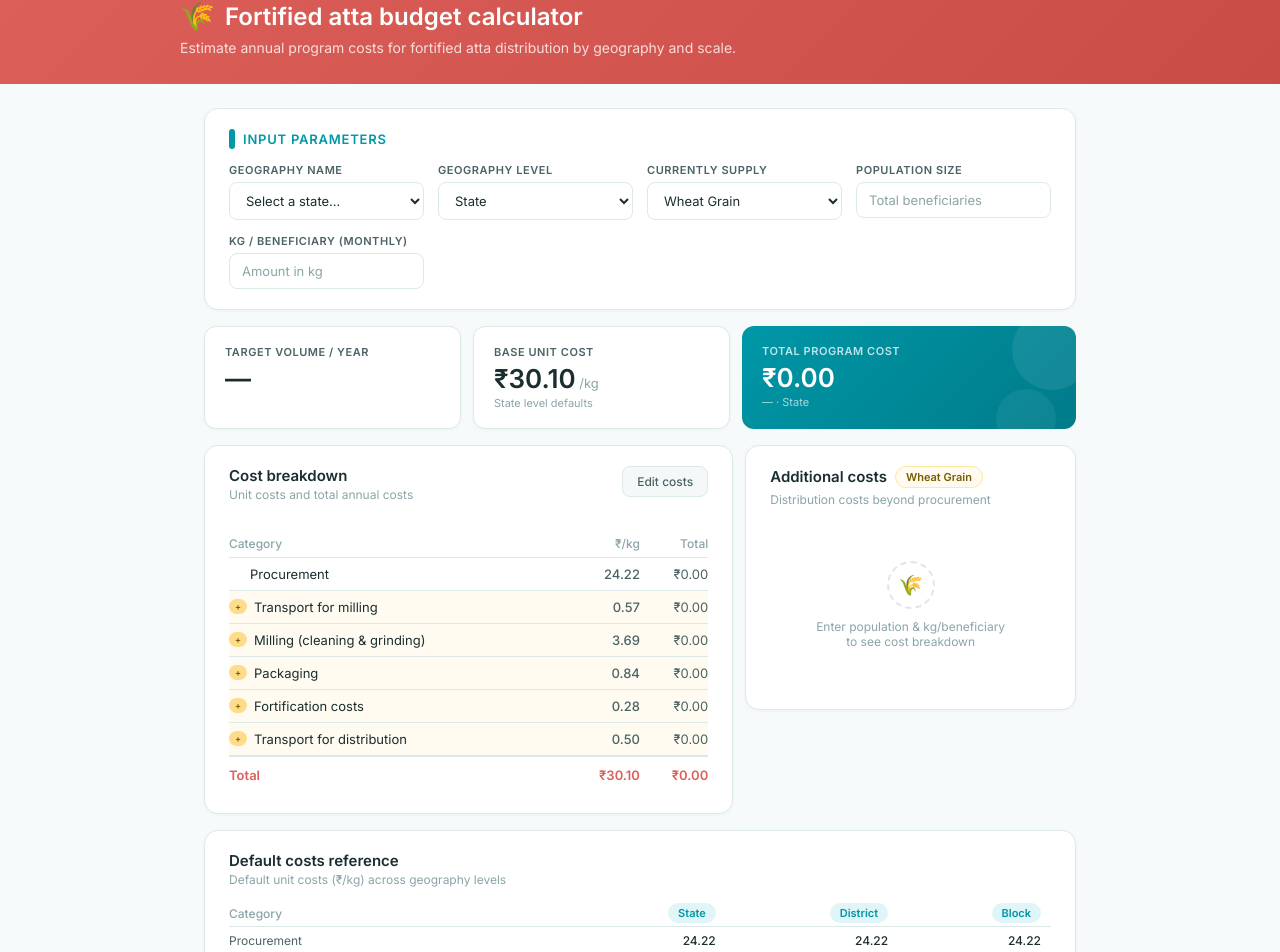
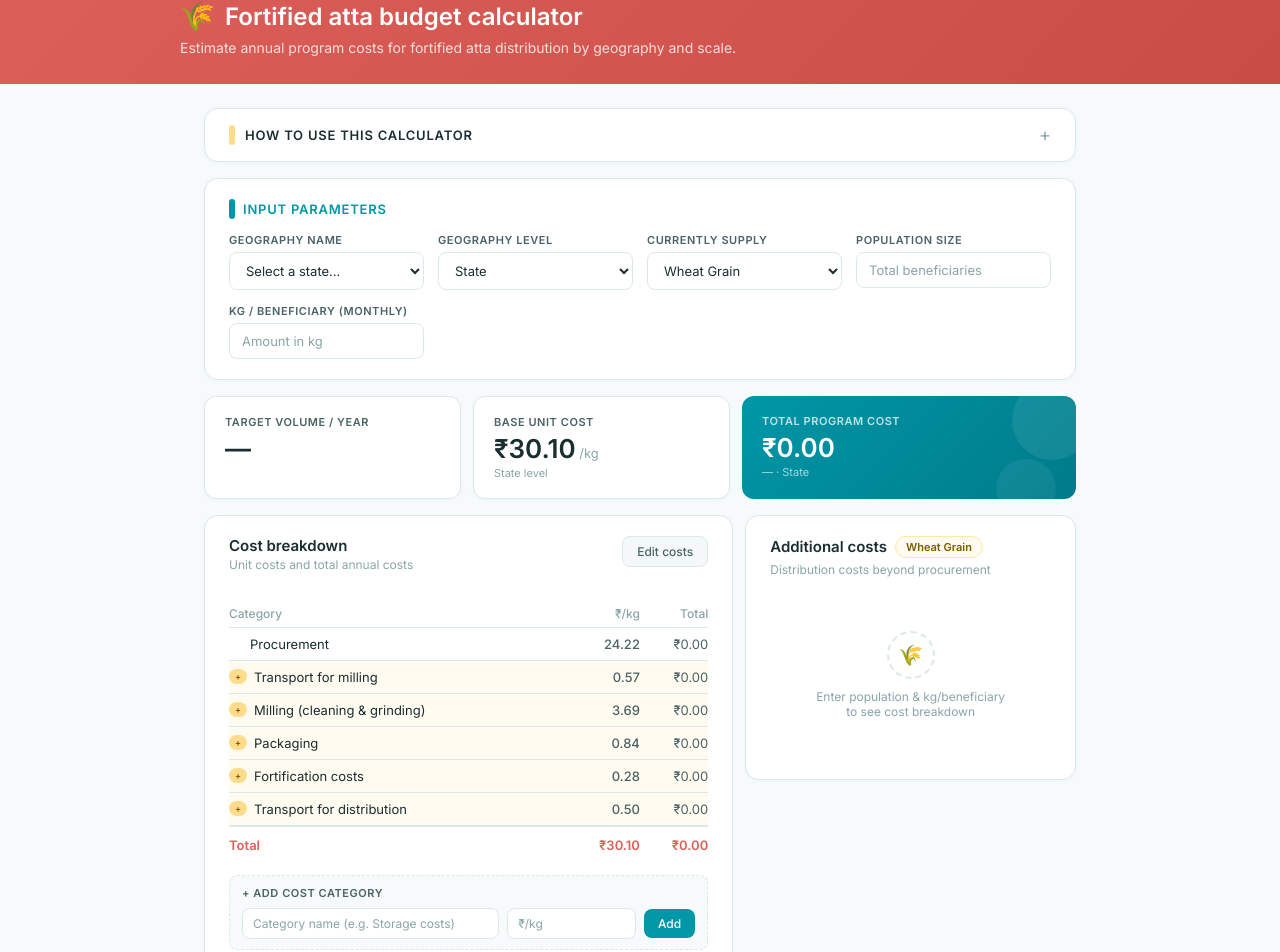
Before and after one commit to rebeccamurerwa-collab/atta-calculator, a React (Vite) app: page / in a window 1280 px wide. Shown: the part 33-985 px from the top of the page. Built offline with nearby package versions, Linux system fonts and the light colour scheme.

Commit message:
add how to guide and custom cost categories

```diff
--- a/src/App.jsx
+++ b/src/App.jsx
@@ -18,7 +18,7 @@ const ALL_COSTS = [
 ];
 
 const C = { red:"#dc6059", yellow:"#ffdc8b", teal:"#0097a7", redLight:"#fdf1f0", redMid:"#f5b8b5", tealLight:"#e0f5f7", tealMid:"#4ec4cf", yellowLight:"#fffbf0", yellowMid:"#ffe9a0", dark:"#1a2e30", mid:"#4a6366", light:"#8aa5a8", border:"#dde8e9", bg:"#f7fafa" };
-const PIE_COLORS = [C.red, C.teal, C.yellow, "#e8927c","#33b5c2","#a0d8de"];
+const PIE_COLORS = [C.red, C.teal, C.yellow, "#e8927c","#33b5c2","#a0d8de","#f5c842","#6dd6a0"];
 
 const fmt2 = n => Number(n).toFixed(2);
 const fmtBig = n => {
@@ -57,19 +57,18 @@ function PieChart({ data }) {
       <text x={cx} y={cy+10} textAnchor="middle" dominantBaseline="middle" fontSize="9" fill={PIE_COLORS[0]}>{data[0].label}</text>
     </svg>
   );
-  let cum = -Math.PI/2;
-  const slices = data.map((d,i)=>{
-    const pct=d.value/total, a1=cum, a2=cum+pct*2*Math.PI; cum=a2;
+  let cum=-Math.PI/2;
+  const slices=data.map((d,i)=>{
+    const pct=d.value/total,a1=cum,a2=cum+pct*2*Math.PI; cum=a2;
     const x1=cx+r*Math.cos(a1),y1=cy+r*Math.sin(a1),x2=cx+r*Math.cos(a2),y2=cy+r*Math.sin(a2);
     const xi1=cx+ir*Math.cos(a1),yi1=cy+ir*Math.sin(a1),xi2=cx+ir*Math.cos(a2),yi2=cy+ir*Math.sin(a2);
-    const large=pct>0.5?1:0, mid=(a1+a2)/2;
-    return { path:`M${xi1} ${yi1}L${x1} ${y1}A${r} ${r} 0 ${large} 1 ${x2} ${y2}L${xi2} ${yi2}A${ir} ${ir} 0 ${large} 0 ${xi1} ${yi1}Z`, color:PIE_COLORS[i%PIE_COLORS.length], pct:Math.round(pct*100), lx:cx+(r+20)*Math.cos(mid), ly:cy+(r+20)*Math.sin(mid) };
+    const large=pct>0.5?1:0,mid=(a1+a2)/2;
+    return {path:`M${xi1} ${yi1}L${x1} ${y1}A${r} ${r} 0 ${large} 1 ${x2} ${y2}L${xi2} ${yi2}A${ir} ${ir} 0 ${large} 0 ${xi1} ${yi1}Z`,color:PIE_COLORS[i%PIE_COLORS.length],pct:Math.round(pct*100),lx:cx+(r+20)*Math.cos(mid),ly:cy+(r+20)*Math.sin(mid)};
   });
   return (
     <svg viewBox={`0 0 ${size} ${size}`} width="100%" style={{maxWidth:200,display:"block",margin:"0 auto"}}>
       {slices.map((s,i)=>(
-        <g key={i}>
-          <path d={s.path} fill={s.color}/>
+        <g key={i}><path d={s.path} fill={s.color}/>
           {s.pct>7&&<text x={s.lx} y={s.ly} textAnchor="middle" dominantBaseline="middle" fontSize="9.5" fill={s.color} fontWeight="600">{s.pct}%</text>}
         </g>
       ))}
@@ -90,6 +89,12 @@ function SectionTitle({ children, sub }) {
   );
 }
 
+const HOW_TO = [
+  { icon:"📋", title:"Fill in the inputs", body:"Select the state, geography level (State / District / Block), and the type of commodity currently being supplied (wheat grain or flour). Then enter the total number of beneficiaries and the monthly kg allocation per person." },
+  { icon:"📊", title:"Interpret the results", body:"The calculator shows your target annual volume, the base unit cost per kg, and the total program cost. The cost breakdown table lists every cost category. Rows highlighted in yellow are additional costs introduced by switching to fortified atta — these also appear in the pie chart on the right." },
+  { icon:"✏️", title:"Edit or add costs", body:"The default costs come from an FFI case study in Haryana. Click 'Edit costs' to enter your own unit costs for any category. Use '+ Add cost category' to include costs specific to your context (e.g. storage, last-mile delivery). All changes update the total automatically." },
+];
+
 export default function App() {
   const [geoName, setGeoName] = useState("");
   const [geoLevel, setGeoLevel] = useState("State");
@@ -98,22 +103,46 @@ export default function App() {
   const [kgPerBenef, setKgPerBenef] = useState("");
   const [customMode, setCustomMode] = useState(false);
   const [customCosts, setCustomCosts] = useState({...DEFAULTS["State"]});
+  const [extraCats, setExtraCats] = useState([]);
+  const [newLabel, setNewLabel] = useState("");
+  const [newCost, setNewCost] = useState("");
+  const [guideOpen, setGuideOpen] = useState(false);
 
   const costs = customMode ? customCosts : DEFAULTS[geoLevel];
   const isGrain = supplyType === "Wheat Grain";
 
   const handleLevelChange = lvl => { setGeoLevel(lvl); if (!customMode) setCustomCosts({...DEFAULTS[lvl]}); };
 
+  const handleReset = () => { setCustomCosts({...DEFAULTS[geoLevel]}); setExtraCats([]); };
+
+  const addCategory = () => {
+    if (!newLabel.trim()) return;
+    setExtraCats(p=>[...p, { id: Date.now(), label:newLabel.trim(), cost: parseFloat(newCost)||0 }]);
+    setNewLabel(""); setNewCost("");
+  };
+
+  const removeExtra = id => setExtraCats(p=>p.filter(e=>e.id!==id));
+  const updateExtra = (id,val) => setExtraCats(p=>p.map(e=>e.id===id?{...e,cost:parseFloat(val)||0}:e));
+
   const targetVol = useMemo(()=>{
-    const p=parseFloat(population), k=parseFloat(kgPerBenef);
+    const p=parseFloat(population),k=parseFloat(kgPerBenef);
     return (!p||!k)?0:p*k*12;
   },[population,kgPerBenef]);
 
   const additionalKeys = ALL_COSTS.filter(c=>isGrain?c.grainAdd:c.flourAdd).map(c=>c.key);
-  const additionalTotal = additionalKeys.reduce((s,k)=>s+(parseFloat(costs[k])||0),0)*targetVol;
-  const unitTotal = ALL_COSTS.reduce((s,c)=>s+(parseFloat(costs[c.key])||0),0);
-  const totalCost = unitTotal*targetVol;
-  const pieData = additionalKeys.map(k=>({ label:ALL_COSTS.find(c=>c.key===k)?.label||k, value:(parseFloat(costs[k])||0)*targetVol })).filter(d=>d.value>0);
+  const extraUnitTotal = extraCats.reduce((s,e)=>s+e.cost,0);
+  const baseUnitTotal = ALL_COSTS.reduce((s,c)=>s+(parseFloat(costs[c.key])||0),0);
+  const unitTotal = baseUnitTotal + extraUnitTotal;
+  const totalCost = unitTotal * targetVol;
+
+  const additionalTotal = [...additionalKeys.map(k=>parseFloat(costs[k])||0), ...extraCats.map(e=>e.cost)].reduce((s,v)=>s+v,0)*targetVol;
+
+  const pieData = [
+    ...additionalKeys.map(k=>({ label:ALL_COSTS.find(c=>c.key===k)?.label||k, value:(parseFloat(costs[k])||0)*targetVol })),
+    ...extraCats.map(e=>({ label:e.label, value:e.cost*targetVol }))
+  ].filter(d=>d.value>0);
+
+  const cardShadow = "0 1px 4px rgba(0,151,167,0.06)";
 
   return (
     <>
@@ -132,8 +161,35 @@ export default function App() {
 
       <div style={{maxWidth:920,margin:"0 auto",padding:"1.5rem 1.5rem 3rem"}}>
 
+        {/* How to use — collapsible */}
+        <div style={{background:"#fff",border:`1px solid ${C.border}`,borderRadius:14,marginBottom:"1rem",boxShadow:cardShadow,overflow:"hidden"}}>
+          <button onClick={()=>setGuideOpen(o=>!o)} style={{width:"100%",display:"flex",alignItems:"center",justifyContent:"space-between",padding:"1rem 1.5rem",background:"none",border:"none",textAlign:"left"}}>
+            <div style={{display:"flex",alignItems:"center",gap:10}}>
+              <div style={{width:6,height:20,background:C.yellow,borderRadius:3}}/>
+              <span style={{fontSize:13,fontWeight:600,color:C.dark,textTransform:"uppercase",letterSpacing:"0.06em"}}>How to use this calculator</span>
+            </div>
+            <span style={{fontSize:18,color:C.light,lineHeight:1}}>{guideOpen?"−":"+"}</span>
+          </button>
+          {guideOpen&&(
+            <div style={{padding:"0 1.5rem 1.25rem",borderTop:`1px solid ${C.border}`}}>
+              <p style={{fontSize:13,color:C.mid,margin:"1rem 0 1.25rem",lineHeight:1.7}}>This tool helps program managers and stakeholders estimate the annual cost of introducing fortified atta into an existing food distribution program. Follow the steps below to get started.</p>
+              <div style={{display:"grid",gridTemplateColumns:"repeat(auto-fit,minmax(220px,1fr))",gap:12}}>
+                {HOW_TO.map((h,i)=>(
+                  <div key={i} style={{background:C.bg,borderRadius:10,padding:"1rem 1.1rem",border:`1px solid ${C.border}`}}>
+                    <div style={{display:"flex",alignItems:"center",gap:8,marginBottom:8}}>
+                      <span style={{fontSize:18}}>{h.icon}</span>
+                      <span style={{fontSize:13,fontWeight:600,color:C.dark}}>{h.title}</span>
+                    </div>
+                    <p style={{fontSize:12,color:C.mid,lineHeight:1.65,margin:0}}>{h.body}</p>
+                  </div>
+                ))}
+              </div>
+            </div>
+          )}
+        </div>
+
         {/* Inputs */}
-        <div style={{background:"#fff",border:`1px solid ${C.border}`,borderRadius:14,padding:"1.25rem 1.5rem",marginBottom:"1rem",boxShadow:"0 1px 4px rgba(0,151,167,0.06)"}}>
+        <div style={{background:"#fff",border:`1px solid ${C.border}`,borderRadius:14,padding:"1.25rem 1.5rem",marginBottom:"1rem",boxShadow:cardShadow}}>
           <div style={{display:"flex",alignItems:"center",gap:8,marginBottom:14}}>
             <div style={{width:6,height:20,background:C.teal,borderRadius:3}}/>
             <p style={{fontSize:13,fontWeight:600,color:C.teal,margin:0,textTransform:"uppercase",letterSpacing:"0.06em"}}>Input parameters</p>
@@ -149,15 +205,15 @@ export default function App() {
 
         {/* Summary cards */}
         <div style={{display:"grid",gridTemplateColumns:"1fr 1fr 1.3fr",gap:12,marginBottom:"1rem"}}>
-          <div style={{background:"#fff",border:`1px solid ${C.border}`,borderRadius:12,padding:"1.1rem 1.25rem",boxShadow:"0 1px 4px rgba(0,151,167,0.06)"}}>
+          <div style={{background:"#fff",border:`1px solid ${C.border}`,borderRadius:12,padding:"1.1rem 1.25rem",boxShadow:cardShadow}}>
             <p style={{fontSize:11,fontWeight:600,color:C.mid,textTransform:"uppercase",letterSpacing:"0.05em",margin:"0 0 6px"}}>Target volume / year</p>
             <p style={{fontSize:26,fontWeight:600,color:C.dark,margin:0,lineHeight:1.1}}>{targetVol>0?`${(targetVol/1000).toFixed(1)}t`:"—"}</p>
             {targetVol>0&&<p style={{fontSize:11,color:C.light,margin:"3px 0 0"}}>{targetVol.toLocaleString("en-IN")} kg</p>}
           </div>
-          <div style={{background:"#fff",border:`1px solid ${C.border}`,borderRadius:12,padding:"1.1rem 1.25rem",boxShadow:"0 1px 4px rgba(0,151,167,0.06)"}}>
+          <div style={{background:"#fff",border:`1px solid ${C.border}`,borderRadius:12,padding:"1.1rem 1.25rem",boxShadow:cardShadow}}>
             <p style={{fontSize:11,fontWeight:600,color:C.mid,textTransform:"uppercase",letterSpacing:"0.05em",margin:"0 0 6px"}}>Base unit cost</p>
             <p style={{fontSize:26,fontWeight:600,color:C.dark,margin:0,lineHeight:1.1}}>₹{fmt2(unitTotal)}<span style={{fontSize:13,fontWeight:400,color:C.light}}> /kg</span></p>
-            <p style={{fontSize:11,color:C.light,margin:"3px 0 0"}}>{geoLevel} level defaults</p>
+            <p style={{fontSize:11,color:C.light,margin:"3px 0 0"}}>{geoLevel} level</p>
           </div>
           <div style={{background:`linear-gradient(135deg, ${C.teal} 0%, #007b8a 100%)`,borderRadius:12,padding:"1.1rem 1.25rem",position:"relative",overflow:"hidden"}}>
             <div style={{position:"absolute",right:-16,top:-16,width:80,height:80,borderRadius:"50%",background:"rgba(255,255,255,0.08)"}}/>
@@ -170,7 +226,7 @@ export default function App() {
 
         {/* Breakdown + Additional */}
         <div style={{display:"grid",gridTemplateColumns:"1.6fr 1fr",gap:12,marginBottom:"1rem",alignItems:"start"}}>
-          <div style={{background:"#fff",border:`1px solid ${C.border}`,borderRadius:14,padding:"1.25rem 1.5rem",boxShadow:"0 1px 4px rgba(0,151,167,0.06)"}}>
+          <div style={{background:"#fff",border:`1px solid ${C.border}`,borderRadius:14,padding:"1.25rem 1.5rem",boxShadow:cardShadow}}>
             <div style={{display:"flex",alignItems:"flex-start",justifyContent:"space-between",marginBottom:14}}>
               <SectionTitle sub="Unit costs and total annual costs">Cost breakdown</SectionTitle>
               <button onClick={()=>{ if(!customMode) setCustomCosts({...DEFAULTS[geoLevel]}); setCustomMode(!customMode); }}
@@ -194,23 +250,35 @@ export default function App() {
                     <tr key={key} style={{borderBottom:`1px solid ${C.border}`,background:isAdd?C.yellowLight:"transparent"}}>
                       <td style={{padding:"8px 0"}}>
                         <div style={{display:"flex",alignItems:"center",gap:7}}>
-                          {isAdd
-                            ? <span style={{fontSize:9,padding:"2px 6px",borderRadius:10,background:C.yellow,color:"#7a5c00",fontWeight:600}}>+</span>
-                            : <span style={{width:14,display:"inline-block"}}/>
-                          }
+                          {isAdd?<span style={{fontSize:9,padding:"2px 6px",borderRadius:10,background:C.yellow,color:"#7a5c00",fontWeight:600}}>+</span>:<span style={{width:14,display:"inline-block"}}/>}
                           <span style={{color:C.dark}}>{label}</span>
                         </div>
                       </td>
                       <td style={{textAlign:"right",padding:"8px 8px"}}>
                         {customMode
                           ? <input type="number" value={customCosts[key]} onChange={e=>setCustomCosts(p=>({...p,[key]:e.target.value}))} step="0.01" style={{width:80,textAlign:"right",padding:"4px 6px",fontSize:12}}/>
-                          : <span style={{color:C.mid,fontWeight:500}}>{fmt2(uc)}</span>
-                        }
+                          : <span style={{color:C.mid,fontWeight:500}}>{fmt2(uc)}</span>}
                       </td>
                       <td style={{textAlign:"right",padding:"8px 0",color:C.mid}}>{fmtBig(uc*targetVol)}</td>
                     </tr>
                   );
                 })}
+                {/* Extra categories */}
+                {extraCats.map(e=>(
+                  <tr key={e.id} style={{borderBottom:`1px solid ${C.border}`,background:C.yellowLight}}>
+                    <td style={{padding:"8px 0"}}>
+                      <div style={{display:"flex",alignItems:"center",gap:7}}>
+                        <span style={{fontSize:9,padding:"2px 6px",borderRadius:10,background:C.yellow,color:"#7a5c00",fontWeight:600}}>+</span>
+                        <span style={{color:C.dark}}>{e.label}</span>
+                        <button onClick={()=>removeExtra(e.id)} style={{fontSize:11,color:C.light,background:"none",border:"none",padding:"0 2px",lineHeight:1,marginLeft:2}}>✕</button>
+                      </div>
+                    </td>
+                    <td style={{textAlign:"right",padding:"8px 8px"}}>
+                      <input type="number" value={e.cost} onChange={ev=>updateExtra(e.id,ev.target.value)} step="0.01" style={{width:80,textAlign:"right",padding:"4px 6px",fontSize:12}}/>
+                    </td>
+                    <td style={{textAlign:"right",padding:"8px 0",color:C.mid}}>{fmtBig(e.cost*targetVol)}</td>
+                  </tr>
+                ))}
               </tbody>
               <tfoot>
                 <tr style={{borderTop:`2px solid ${C.border}`}}>
@@ -220,14 +288,26 @@ export default function App() {
                 </tr>
               </tfoot>
             </table>
-            {customMode&&(
-              <button onClick={()=>setCustomCosts({...DEFAULTS[geoLevel]})} style={{marginTop:10,fontSize:12,padding:"6px 12px",background:C.redLight,color:C.red,border:`1px solid ${C.redMid}`,borderRadius:7,fontWeight:500}}>
+
+            {/* Add category row */}
+            <div style={{marginTop:12,padding:"10px 12px",background:C.bg,borderRadius:8,border:`1px dashed ${C.border}`}}>
+              <p style={{fontSize:11,fontWeight:600,color:C.mid,textTransform:"uppercase",letterSpacing:"0.05em",margin:"0 0 8px"}}>+ Add cost category</p>
+              <div style={{display:"flex",gap:8,alignItems:"center",flexWrap:"wrap"}}>
+                <input placeholder="Category name (e.g. Storage costs)" value={newLabel} onChange={e=>setNewLabel(e.target.value)} style={{flex:"2 1 140px",fontSize:12,padding:"7px 10px"}}/>
+                <input type="number" placeholder="₹/kg" value={newCost} onChange={e=>setNewCost(e.target.value)} step="0.01" style={{flex:"1 1 70px",fontSize:12,padding:"7px 10px"}}/>
+                <button onClick={addCategory} style={{fontSize:12,padding:"7px 14px",background:C.teal,color:"#fff",border:"none",borderRadius:8,fontWeight:500,flexShrink:0}}>Add</button>
+              </div>
+            </div>
+
+            {(customMode||extraCats.length>0)&&(
+              <button onClick={handleReset} style={{marginTop:10,fontSize:12,padding:"6px 12px",background:C.redLight,color:C.red,border:`1px solid ${C.redMid}`,borderRadius:7,fontWeight:500}}>
                 Reset to defaults
               </button>
             )}
           </div>
 
-          <div style={{background:"#fff",border:`1px solid ${C.border}`,borderRadius:14,padding:"1.25rem 1.5rem",boxShadow:"0 1px 4px rgba(0,151,167,0.06)"}}>
+          {/* Additional costs */}
+          <div style={{background:"#fff",border:`1px solid ${C.border}`,borderRadius:14,padding:"1.25rem 1.5rem",boxShadow:cardShadow}}>
             <div style={{display:"flex",alignItems:"center",gap:8,marginBottom:4,flexWrap:"wrap"}}>
               <p style={{fontSize:15,fontWeight:600,color:C.dark,margin:0}}>Additional costs</p>
               <span style={{fontSize:11,padding:"3px 10px",borderRadius:20,background:isGrain?C.yellowLight:C.tealLight,color:isGrain?"#7a5c00":C.teal,fontWeight:600,border:`1px solid ${isGrain?C.yellowMid:C.tealMid}`}}>{supplyType}</span>
@@ -257,7 +337,7 @@ export default function App() {
         </div>
 
         {/* Reference */}
-        <div style={{background:"#fff",border:`1px solid ${C.border}`,borderRadius:14,padding:"1.25rem 1.5rem",boxShadow:"0 1px 4px rgba(0,151,167,0.06)"}}>
+        <div style={{background:"#fff",border:`1px solid ${C.border}`,borderRadius:14,padding:"1.25rem 1.5rem",boxShadow:cardShadow}}>
           <SectionTitle sub="Default unit costs (₹/kg) across geography levels">Default costs reference</SectionTitle>
           <table style={{width:"100%",borderCollapse:"collapse",fontSize:12}}>
             <thead>
@@ -285,7 +365,7 @@ export default function App() {
           </table>
           <div style={{marginTop:14,padding:"10px 14px",background:C.yellowLight,borderRadius:8,border:`1px solid ${C.yellowMid}`}}>
             <p style={{fontSize:12,color:"#7a5c00",margin:0,lineHeight:1.6}}>
-              <strong>Note:</strong> Default costs are sourced from an FFI case study in Haryana. They are provided as a starting point — use <em>Edit costs</em> in the breakdown table to enter your own unit costs and adjust the calculations accordingly.
+              <strong>Note:</strong> Default costs are sourced from an FFI case study in Haryana. They are provided as a starting point — use <em>Edit costs</em> to enter your own unit costs, and <em>Add cost category</em> to include any additional costs specific to your context.
             </p>
           </div>
         </div>
```
